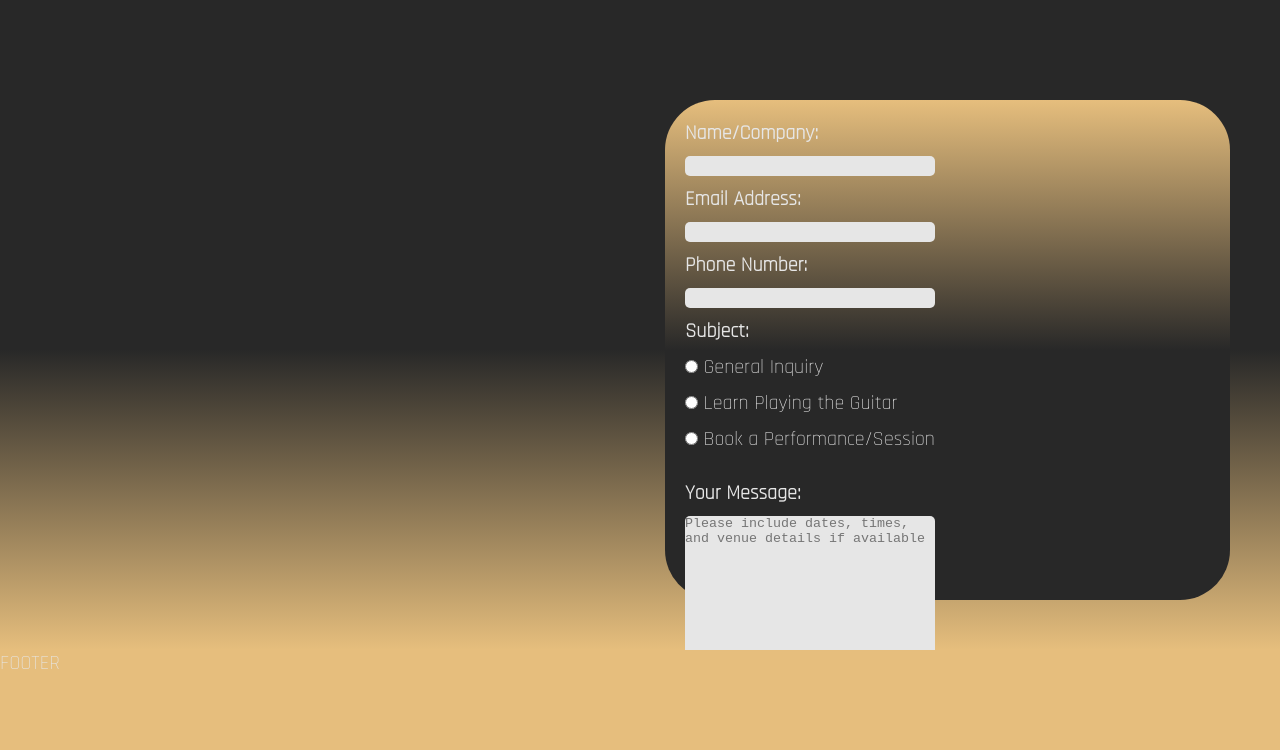
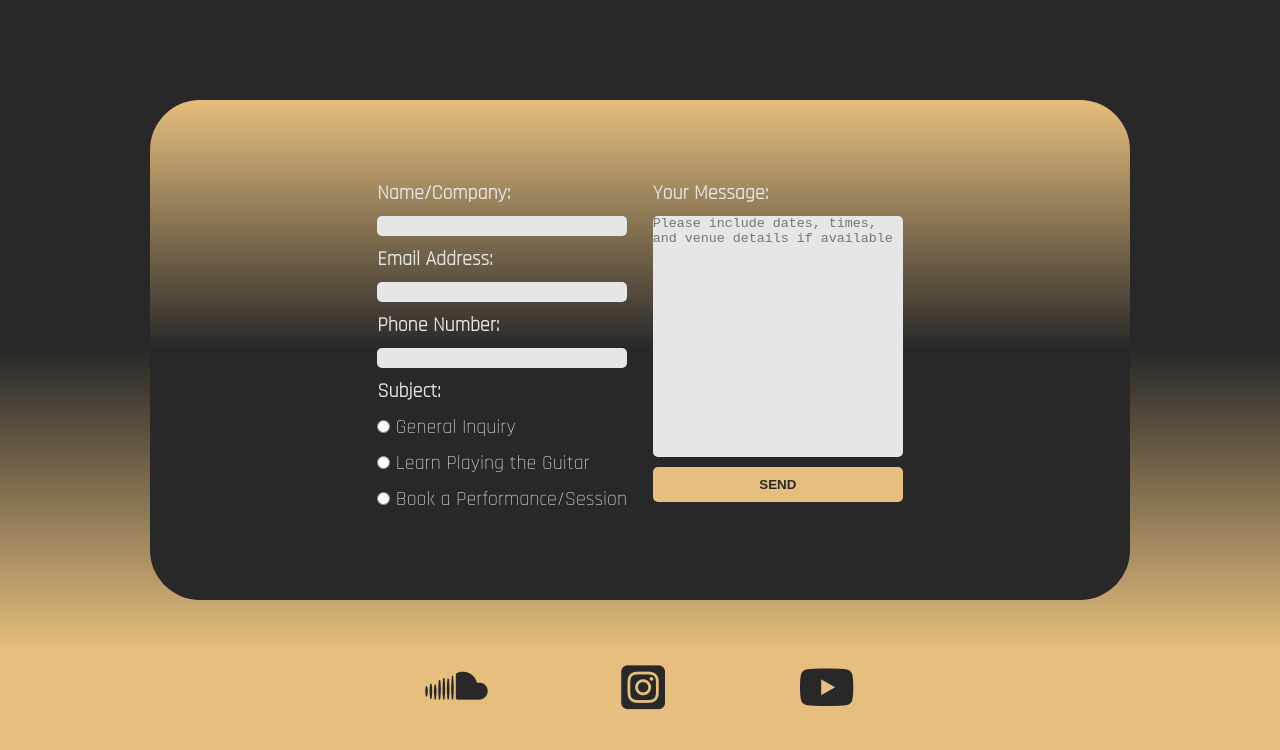
Before and after one commit to MoosaAllawati/MilestoneProject1, a plain HTML site: page index.html in a window 1280 px wide. Shown: the part 1450-2200 px from the top of the page. Drawn offline with Linux system fonts and the light colour scheme; a web font is replaced by a local one.

Commit message:
added footer links from FONTAWESOME

```diff
--- a/assets/css/style.css
+++ b/assets/css/style.css
@@ -306,10 +306,9 @@ section:last-of-type {
 #contact-form {
     position: absolute;
     top: 50px;
-    right: 50px;
+    right: 150px;
     bottom: 50px;
-    left: calc(50% + 25px);
-    /* inconsistent with #live-events but for maximal form view in smaller desktops */
+    left: 150px;
     border-radius: 50px;
     padding: 10px;
     background-image: linear-gradient(rgb(230, 190, 125),rgb(40, 40, 40), rgb(40, 40, 40));
@@ -373,3 +372,19 @@ footer {
     height: 100px;
     background-color: rgb(230, 190, 125);
 }
+
+#socialmedia {
+    text-align: center;
+}
+
+#socialmedia li {
+    display: inline;
+    line-height: 100px;
+}
+
+#socialmedia i {
+    font-size: 50px;
+    margin-left: 5%;
+    margin-right: 5%;
+    color: rgb(40, 40, 40);
+}
--- a/index.html
+++ b/index.html
@@ -43,7 +43,7 @@
 
     <section id="live">
       <div id="live-background">
-        <video autoplay muted loop>
+        <video autoplay muted loop alt="muted background video of artist">
           <source src="assets/videos/livebackground.mp4" type="video/mp4" />
           Sorry, your browser does not support this video.
           <!-- show background colour if no video-->
@@ -124,7 +124,7 @@
       </div>
 
       <div id="about-media">
-        <iframe src="https://www.youtube.com/embed/sgkDXlV82OI?si=afIsLUO0S3GIaJwh&amp;start=747" title="YouTube video player" frameborder="0" allow="accelerometer; clipboard-write; encrypted-media; gyroscope; picture-in-picture; web-share" referrerpolicy="strict-origin-when-cross-origin" allowfullscreen></iframe>
+        <iframe src="https://www.youtube.com/embed/sgkDXlV82OI?si=afIsLUO0S3GIaJwh&amp;start=747" title="YouTube video player" frameborder="0" allow="accelerometer; clipboard-write; encrypted-media; gyroscope; picture-in-picture; web-share" referrerpolicy="strict-origin-when-cross-origin" alt="sample video of artist" allowfullscreen></iframe>
       </div>
     </section>
 
@@ -185,7 +185,23 @@
     <!---------- FOOTER ---------->
 
     <footer>
-      FOOTER
+      <ul id="socialmedia">
+        <li>
+          <a href="https://soundcloud.com/moosalawati" target="_blank">
+            <i class="fa-brands fa-soundcloud"></i>
+          </a>
+        </li>
+        <li>
+          <a href="https://www.instagram.com/allawatimoosa/" target="_blank">
+            <i class="fa-brands fa-square-instagram"></i>
+          </a>
+        </li>
+        <li>
+          <a href="https://www.youtube.com/moosaallawati" target="_blank">
+            <i class="fa-brands fa-youtube"></i>
+          </a>
+        </li>
+      </ul>
     </footer>
 
   </body>
```
